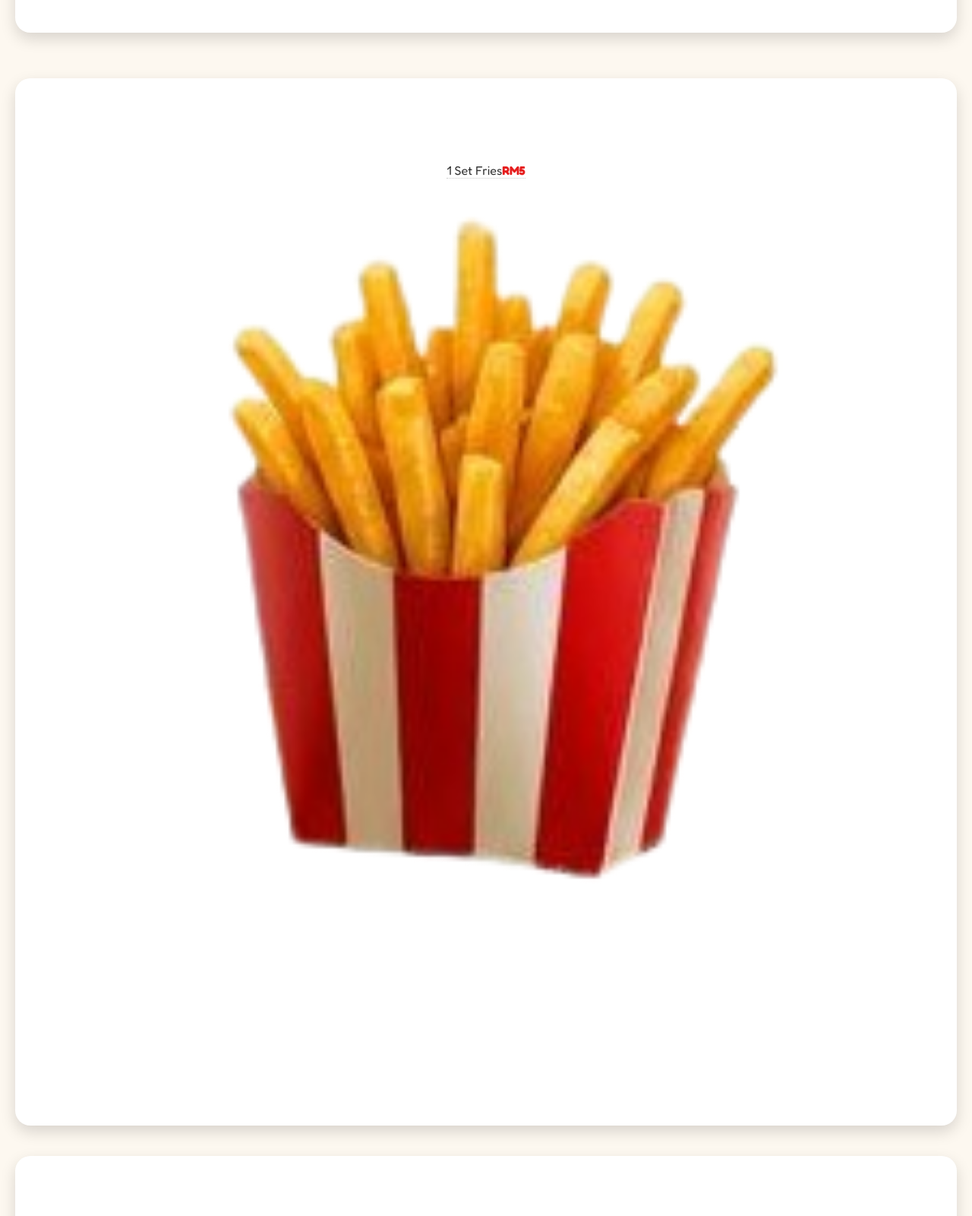
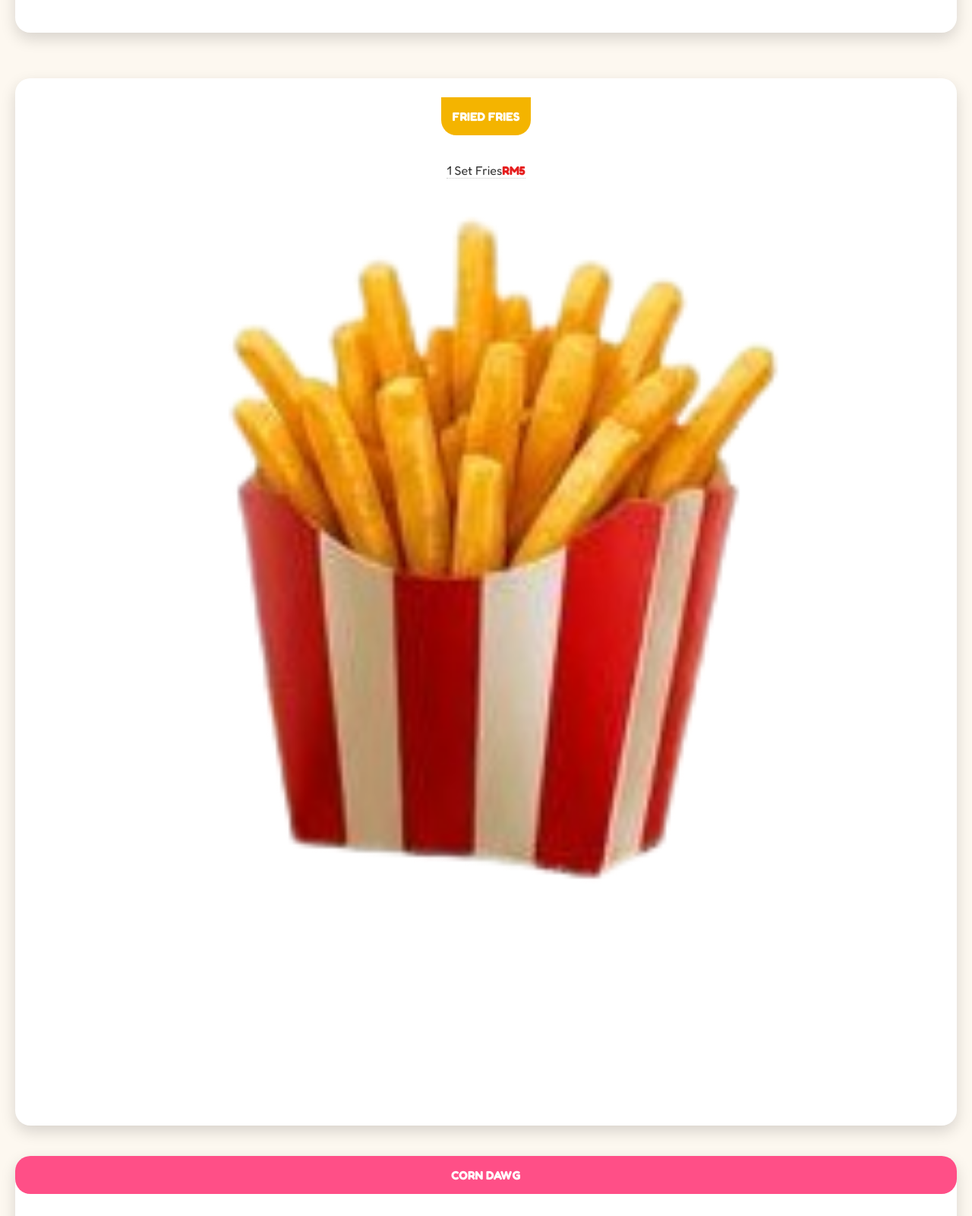
Before and after one commit to Dardex7033/Nel-s-Food, a plain HTML site: page index.html in a window 1280 px wide. Shown: the part 3280-4880 px from the top of the page at 76% size. Drawn offline with Linux system fonts and the light colour scheme.

Commit message:
Update style.css

```diff
--- a/style.css
+++ b/style.css
@@ -140,6 +140,13 @@ h1 {
 
 .card-header.red { background: var(--primary-red); }
 .card-header.orange { background: var(--primary-orange); }
+.card-header.yellow {
+    background: #f4b400;
+}
+
+.card-header.pink {
+    background: #ff4f87;
+}
 .menu-card {
     border-radius: 20px;
     overflow: hidden;
```
